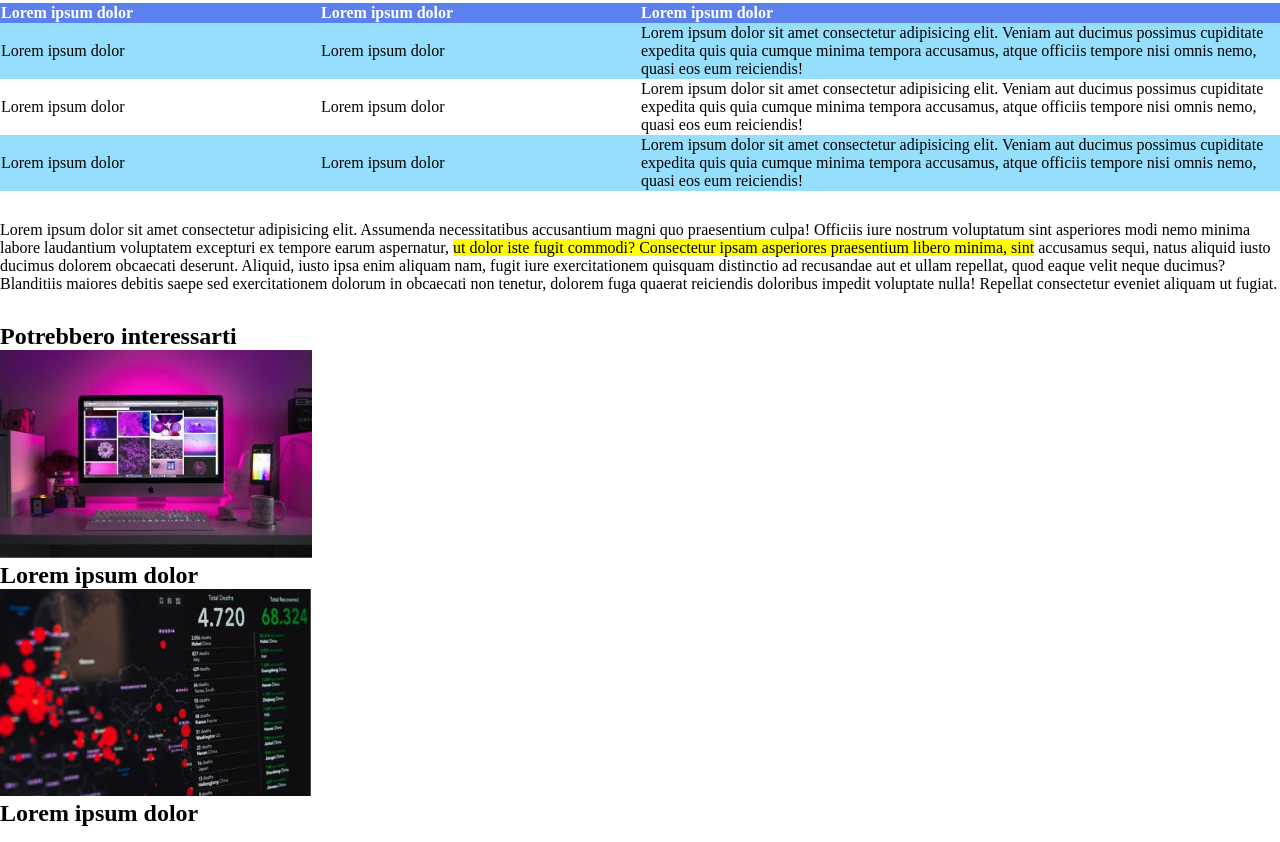
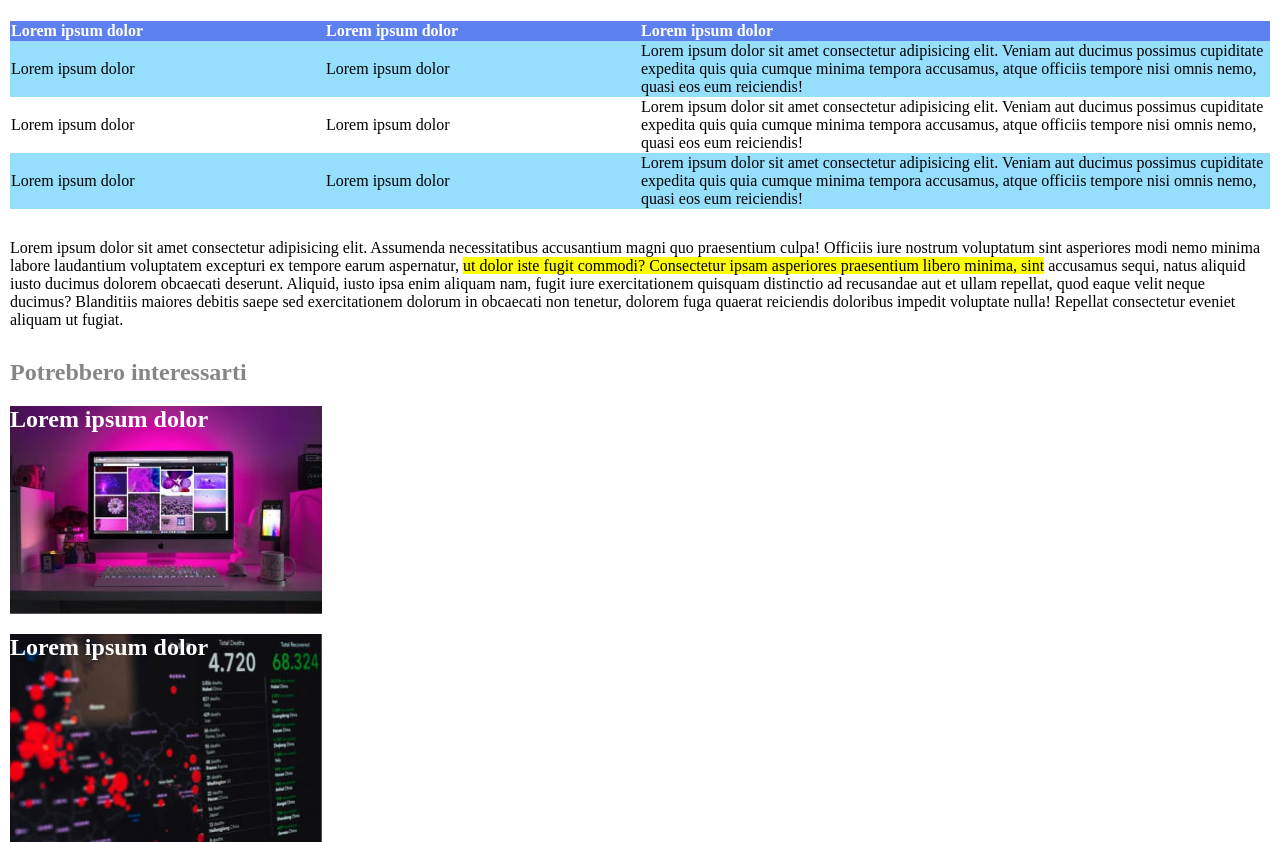
Before and after one commit to Barbon14/html-css-booleaner, a plain HTML site: page index.html in a window 1280 px wide. Shown: the part 986-1828 px from the top of the page. Drawn offline with Linux system fonts and the light colour scheme.

Commit message:
aggiunto layout footer

```diff
--- a/css/style.css
+++ b/css/style.css
@@ -3,6 +3,12 @@
   box-sizing: border-box;
   margin: 0;
 }
+
+main, footer{
+    margin-left: 10px;
+    margin-right: 10px;
+}
+
 
 p {
     margin-top: 30px;
@@ -68,3 +74,21 @@ thead {
 .colonna3 {
     width: 50%;
 }
+
+/* layout footer */
+#correlato1 {
+    height: 208px;
+    width: 312px;
+    background-image: url(../img/monitor.jpg);
+    background-size: contain;
+    color: white;
+    margin-bottom: 20px;
+}
+
+#correlato2 {
+    height: 208px;
+    width: 312px;
+    background-image: url(../img/graph.jpg);
+    background-size: contain;
+    color: white;
+}
--- a/index.html
+++ b/index.html
@@ -123,19 +123,17 @@
         <!-- piè di pagina -->
         <footer>
             <section>
-                <h2>
+                <h2 class="sottotitolo">
                     Potrebbero interessarti
                 </h2>
 
-                <div>
-                    <img src="img/monitor.jpg" alt="monitor">
+                <div id="correlato1">
                     <h2>
                         Lorem ipsum dolor
                     </h2>
                 </div>
 
-                <div>
-                    <img src="img/graph.jpg" alt="grafico">
+                <div id="correlato2">
                     <h2>
                         Lorem ipsum dolor
                     </h2>
```
